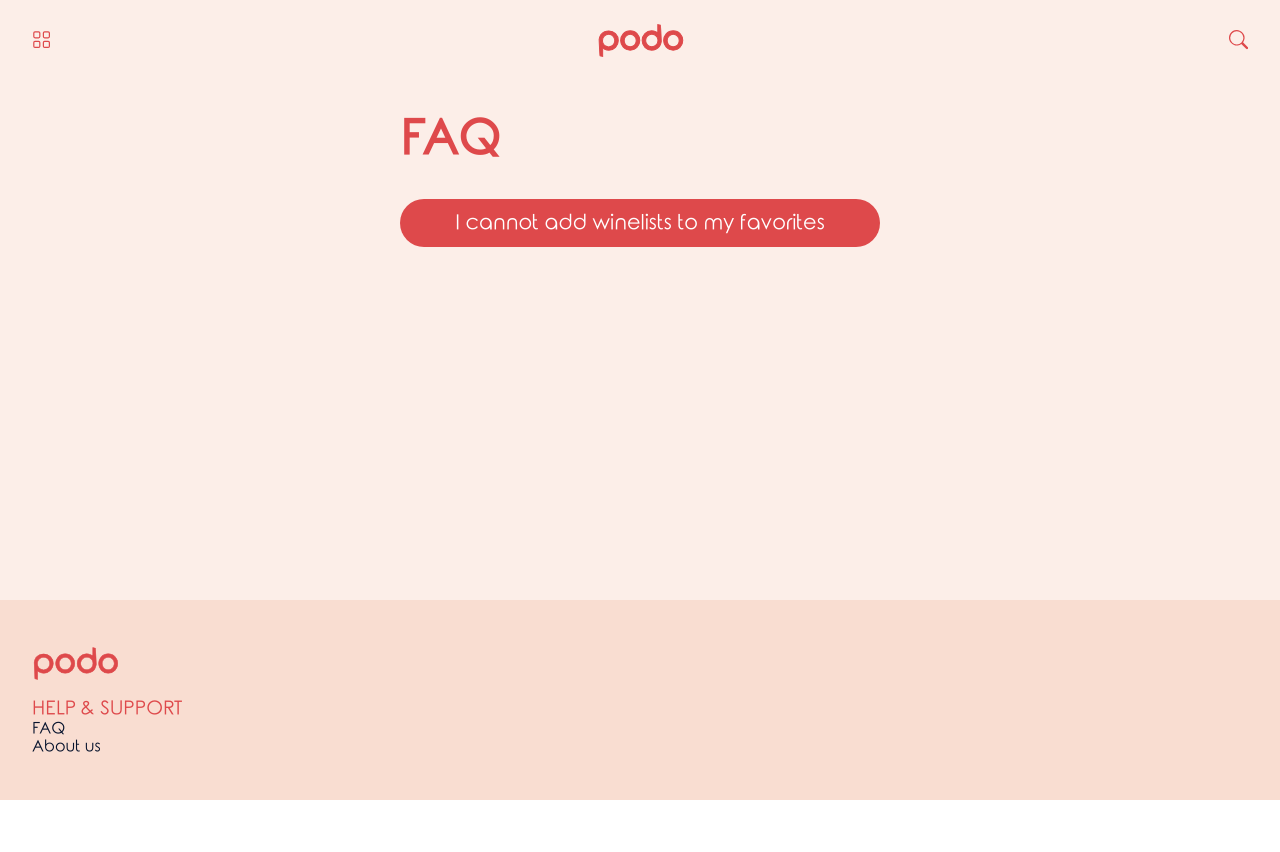
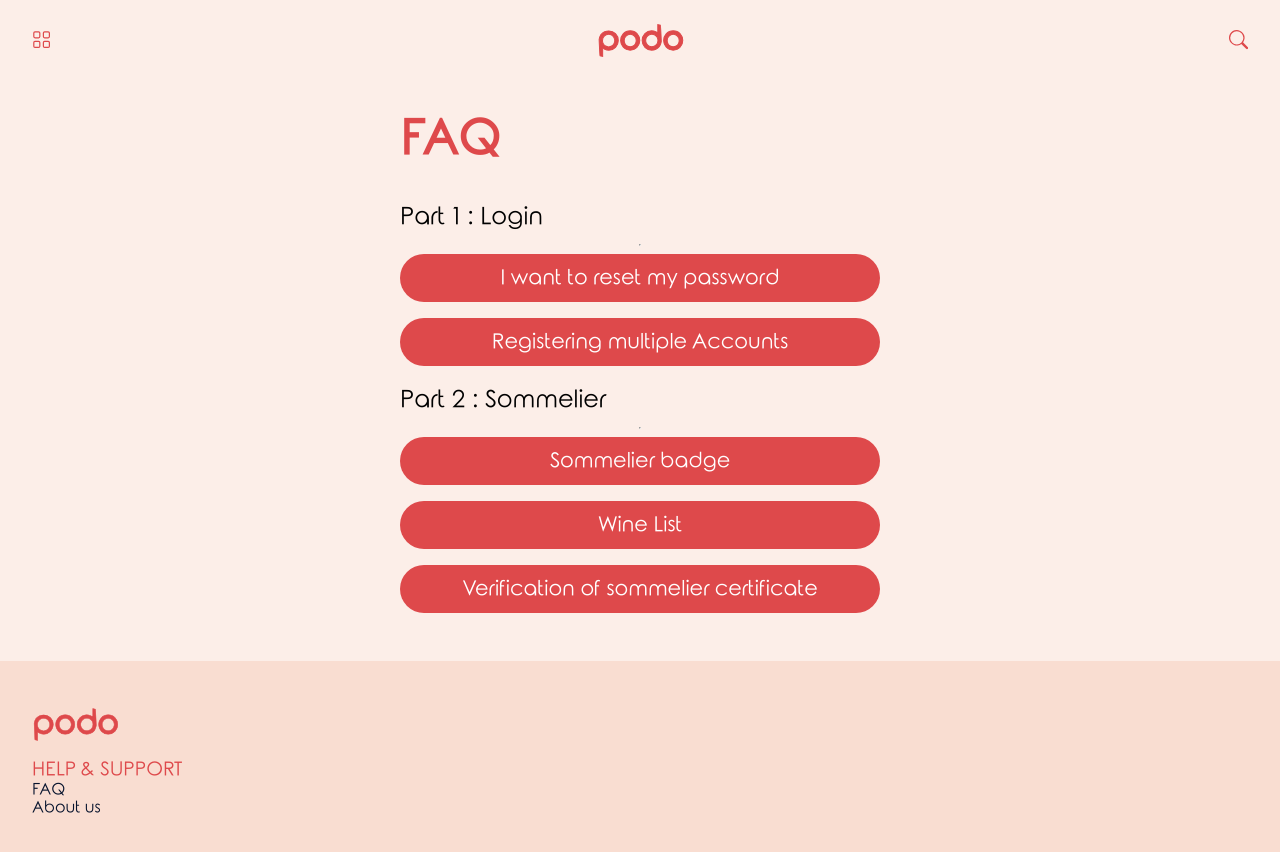
Before and after one commit to TREEANA/CSE416, a React (Create React App) app: page /faq in a window 1280 px wide. Shown: the top 852 px of the page. Before the commit the page ends 800 px from the top, so only its background shows below. Built offline with nearby package versions, Linux system fonts and the light colour scheme; no server answers; some icons are missing.

Commit message:
ADD, more data for FAQ page

```diff
--- a/src/pages/FaqPage/FaqPage.css
+++ b/src/pages/FaqPage/FaqPage.css
@@ -46,3 +46,8 @@
   display: none;
   margin-left: 20px;
 }
+
+.FAQpage__part {
+  font-size: var(--size-btn);
+  margin: 5px 0;
+}
--- a/src/pages/FaqPage/FaqPage.js
+++ b/src/pages/FaqPage/FaqPage.js
@@ -4,64 +4,60 @@ import FAQ from "../../components/FAQ/FAQ";
 
 const FaqPage = () => {
   // FAQ data for mapping
-  const FAQdata = {
-    // {
-    //   title: "I cannot add winelists to my favorites",
-    //   question: "I cannot log in ",
-    //   answer: "you should try logging in again",
-    //   // Nissan: [
-    //   //   { model: "Sentra", doors: 4 },
-    //   //   { model: "Maxima", doors: 4 },
-    //   //   { model: "Skyline", doors: 2 },
-    //   // ],
-    //   // Ford: [
-    //   //   { model: "Taurus", doors: 4 },
-    //   //   { model: "Escort", doors: 4 },
-    //   // ],
-    // },
-    // {
-    //   title: "I cannot add winelists to my favorites2",
-    //   question: "I cannot log in2 ",
-    //   answer: "you should try logging in again2",
-    // },
+  const FAQdata1 = {
+    title: "I want to reset my password",
+    question: "I have trouble logging in with my account",
+    answer:
+      "Please try agan with another browser - Our recommendation of choice for this website is Google Chrome.  ",
   };
 
-  const displayFAQ = () => {
-    let result = [];
-    FAQdata.forEach((each, index) => {
-      result.push(<FAQ data={each} key={index} />);
-    });
+  const FAQdata2 = {
+    title: "Registering multiple Accounts",
+    question: "Is having multiple accounts possible?",
+    answer:
+      "Yes. it is possible. You can register as many as google accounts you have, and each account can have different user status(rank) - such as general user, sommelier, and admin account ",
   };
+
+  const FAQdata3 = {
+    title: "Sommelier badge",
+    question: "How can I get sommlier badge?",
+    answer:
+      "If you are a general user right now, you have to submit a picture of your sommelier verification. Clicking on the sidebar would show you the 'become sommelier' button at the end of the items ",
+  };
+
+  const FAQdata4 = {
+    title: "Wine List",
+    question: " How can I make wine list? ",
+    answer:
+      "The minimum requirement is that you should be a sommelier-level user to create a wine list. If you are not, please apply for sommelier verification through 'become sommelier' on the sidebar. If you are already a sommelier, click on 'Create Wine List' from the top of the sidebar. ",
+  };
+  const FAQdata5 = {
+    title: "Verification of sommelier certificate",
+    question: "When will the verification result be out ? ",
+    answer:
+      "The administrators are manually checking the verification, so we need some time to go over your request. On average, it takes 1~2 business days to be fully processed.",
+  };
+
+  // const displayFAQ = () => {
+  //   let result = [];
+  //   FAQdata.forEach((each, index) => {
+  //     result.push(<FAQ data={each} key={index} />);
+  //   });
+  // };
   return (
     <>
       <div className="FAQpage">
         <div className="FAQpage__title">FAQ</div>
         {/* {displayFAQ()} */}
-        <FAQ />
-        {/* <Ticket
-          type="faq"
-          title={"I want to reset my password"}
-          question={"I have trouble logging in with my account"}
-          answer={
-            "Please click on forgot my password button to reset your password."
-          }
-        />
-        <Ticket
-          type="faq"
-          title={"I want to modlify my account information"}
-          question={"I have trouble logging in with my account"}
-          answer={
-            "Please click on forgot my password button to reset your password."
-          }
-        />
-        <Ticket
-          type="faq"
-          title={"I want to delete my account"}
-          question={"I have trouble logging in with my account"}
-          answer={
-            "Please click on forgot my password button to reset your password."
-          }
-        /> */}
+        <div className="FAQpage__part">Part 1 : Login</div>
+        <hr />
+        <FAQ data={FAQdata1} />
+        <FAQ data={FAQdata2} />
+        <div className="FAQpage__part">Part 2 : Sommelier</div>
+        <hr />
+        <FAQ data={FAQdata3} />
+        <FAQ data={FAQdata4} />
+        <FAQ data={FAQdata5} />
       </div>
     </>
   );
```
